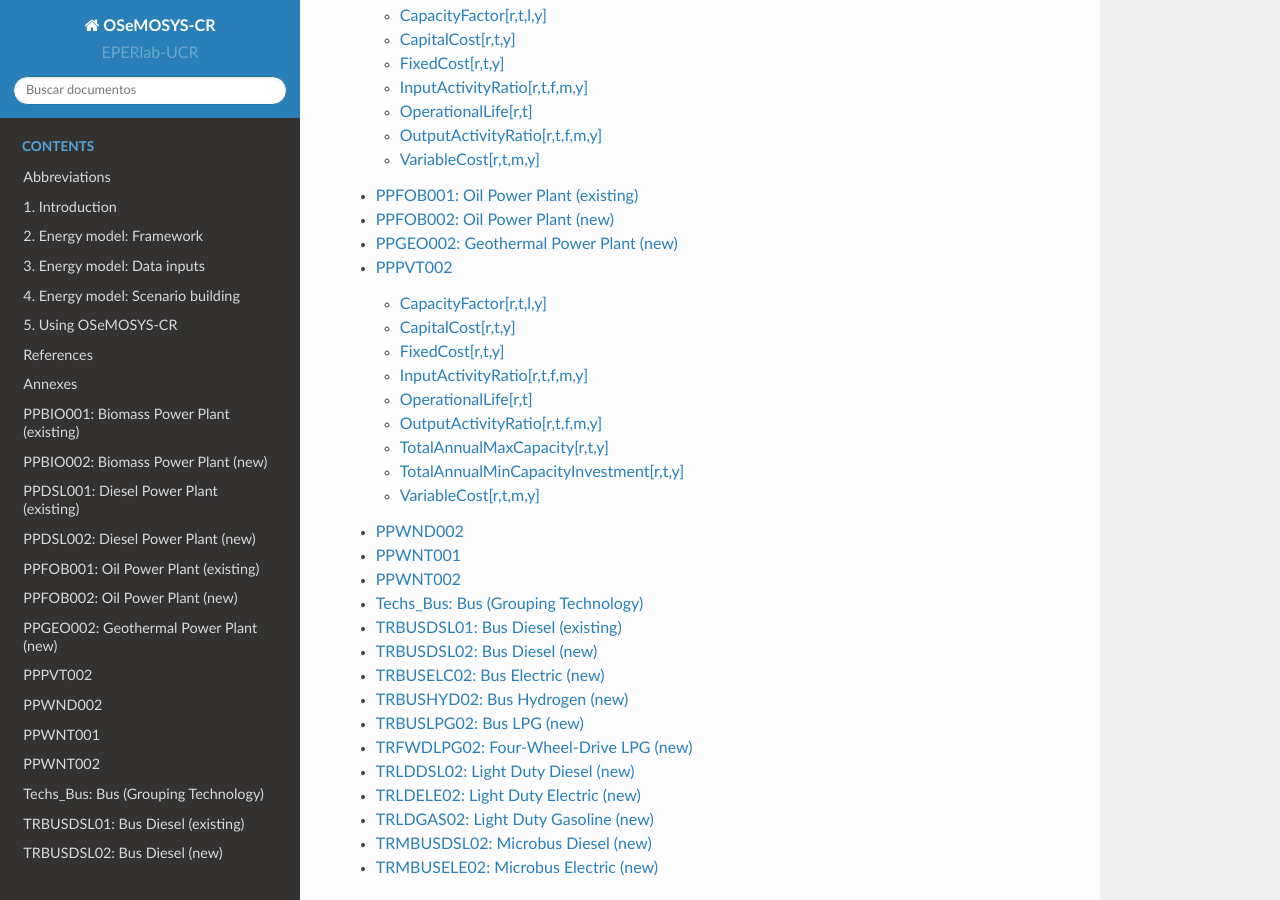
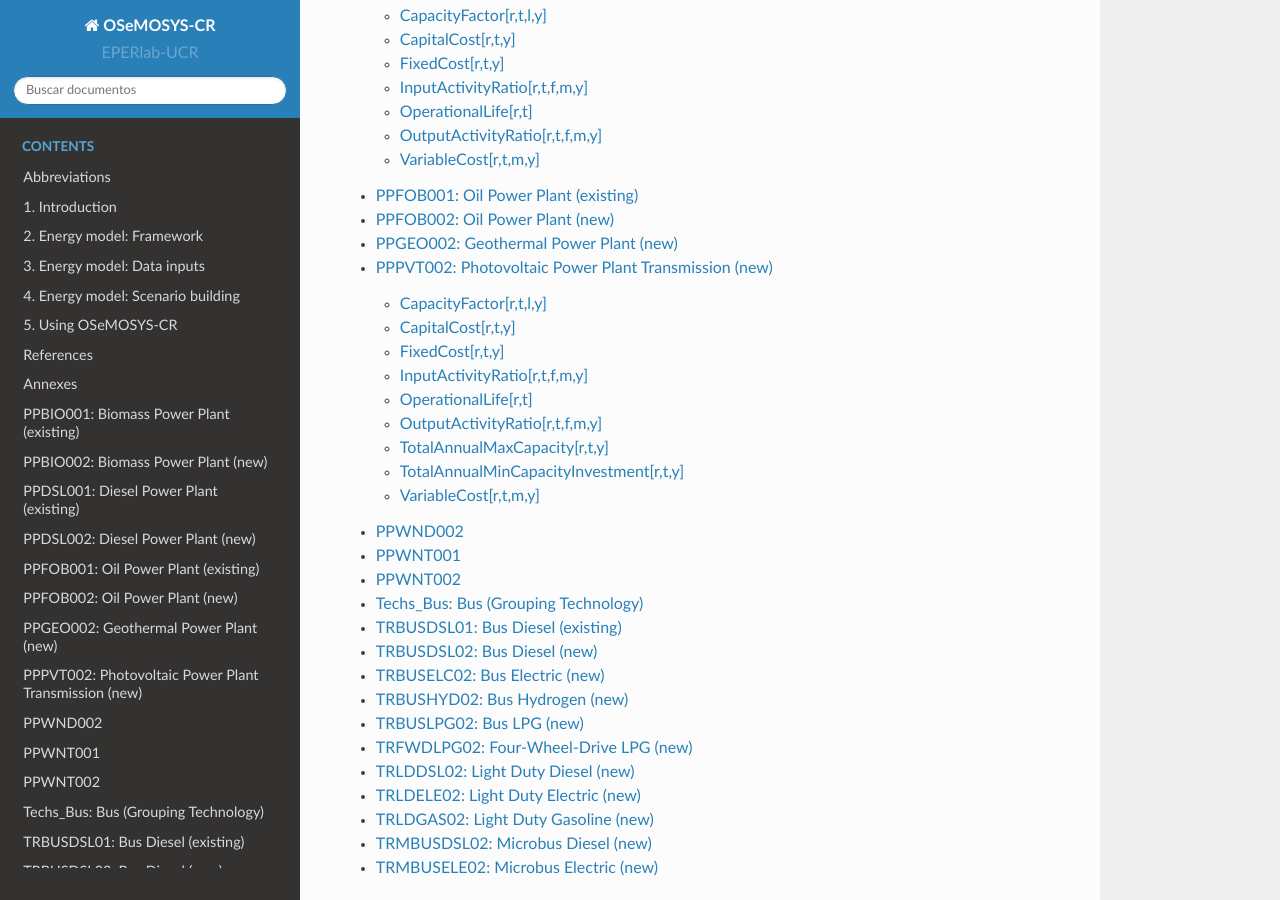
Before and after one commit to EPERLab/OSeMOSYS-CR, a Sphinx documentation site: the page built from docs/index.rst, in a window 1280 px wide and 900 px high, scrolled down 1584 px. Built offline with Sphinx 7.4.7 and the Read the Docs theme 2.0.0, drawn with Linux system fonts in a browser that asks for light colours; formulas are drawn with MathJax 3.

Commit message:
Update 16_PPPVT002.rst

```diff
--- a/docs/fichas/16_PPPVT002.rst
+++ b/docs/fichas/16_PPPVT002.rst
@@ -1,4 +1,4 @@
-PPPVT002
+PPPVT002: Photovoltaic Power Plant Transmission (new)
 =====================================
 
 +-------------------------------------------------+-------+--------------+--------------+--------------+--------------+
```
